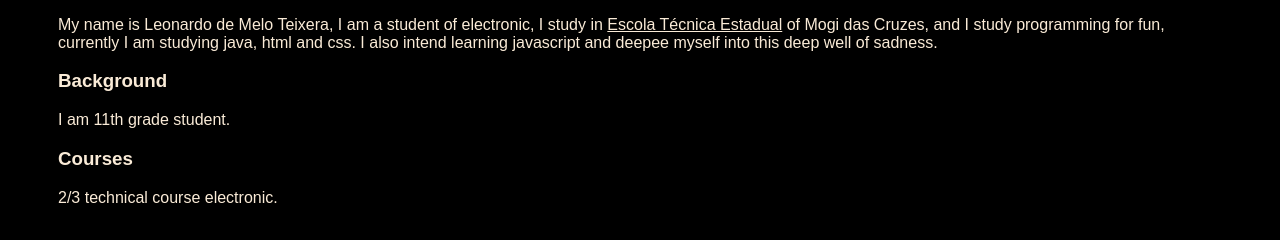
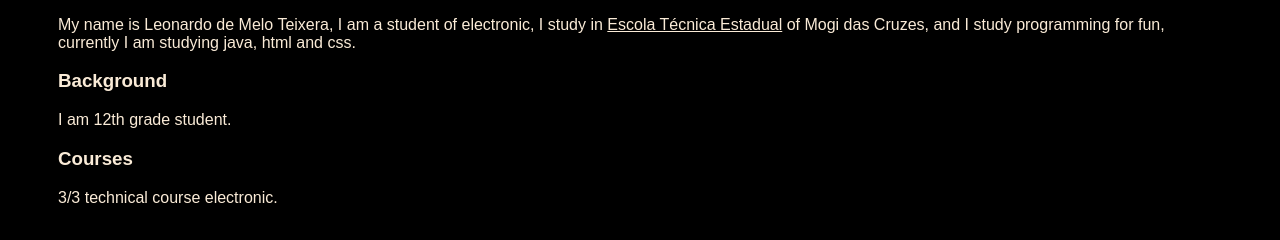
Before and after one commit to L-0010101/L-0010101.github.io, a plain HTML site: page index.html in a window 1280 px wide. Shown: the part 446-686 px from the top of the page. Drawn offline with Linux system fonts and the light colour scheme.

Commit message:
updating

```diff
--- a/index.html
+++ b/index.html
@@ -36,19 +36,19 @@
         <section>
             <h3>About me</h3>
             <p>
-                My name is Leonardo de Melo Teixera, I am a student of electronic, I study in <u>Escola Técnica Estadual</u> of Mogi das Cruzes, and I study programming for fun, currently I am studying java, html and css. I also intend learning javascript and deepee myself into this deep well of sadness.
+                My name is Leonardo de Melo Teixera, I am a student of electronic, I study in <u>Escola Técnica Estadual</u> of Mogi das Cruzes, and I study programming for fun, currently I am studying java, html and css.
             </p>
         </section>
         <section>
             <h3>Background</h3>
             <p>
-                I am 11th grade student.
+                I am 12th grade student.
             </p>
         </section>
         <section>
             <h3>Courses</h3>
             <p>
-                2/3  technical course electronic.
+                3/3  technical course electronic.
             </p>
         </section>
     </main>
```
